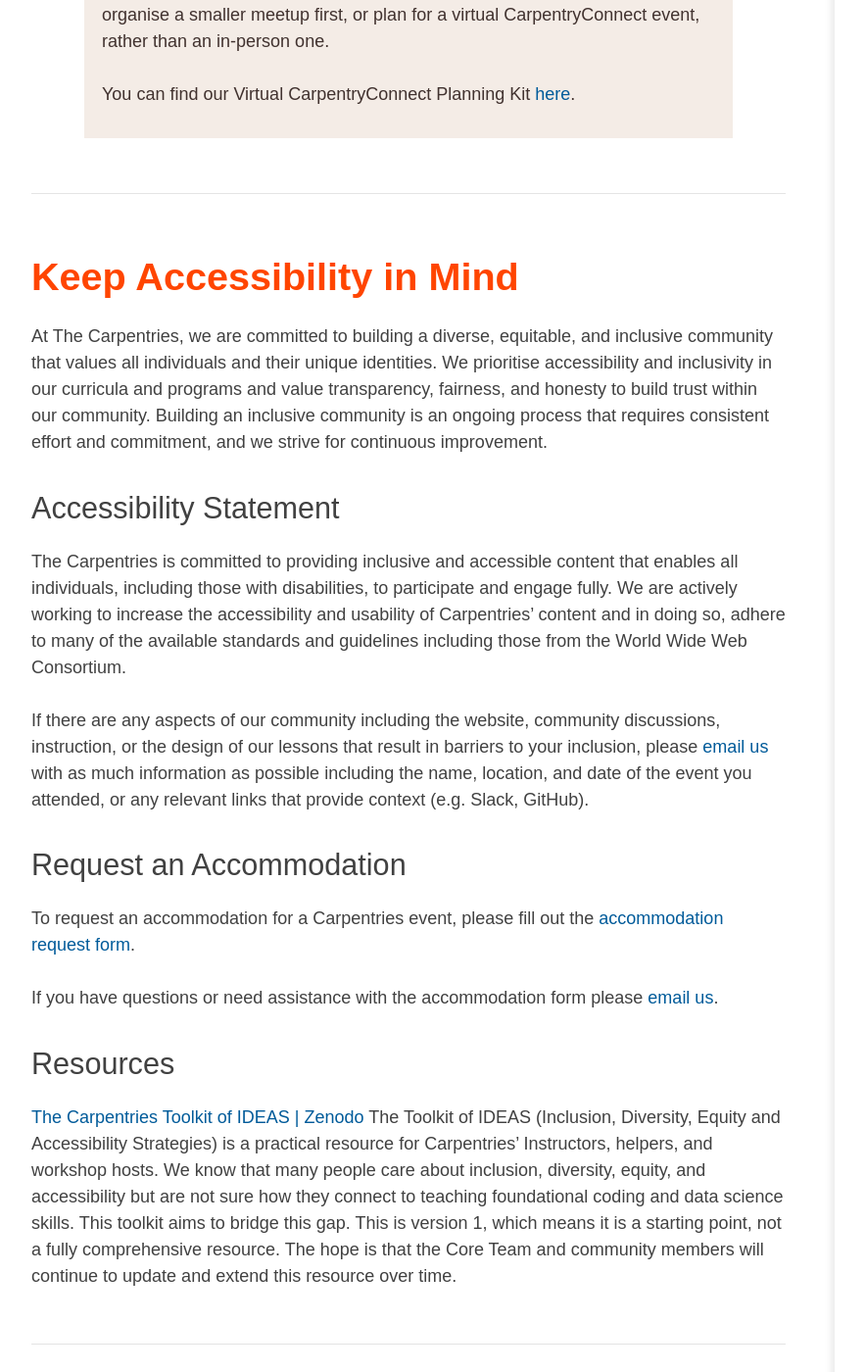
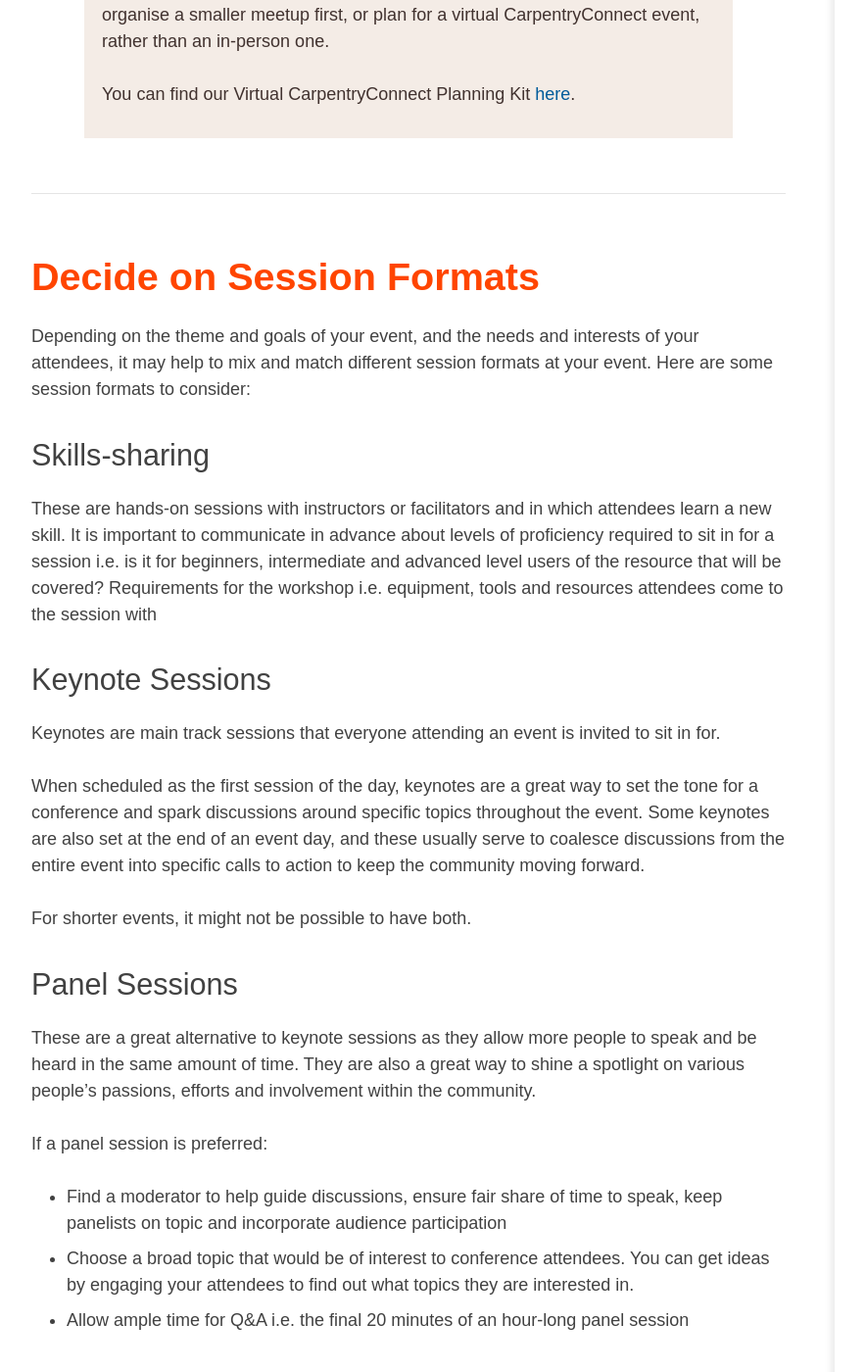
Before and after one commit to CarpentryConnect/carpentryconnect.org, a Jekyll site: the page built from in-person.markdown, in a window 1280 px wide and 1400 px high, scrolled down 3002 px. Shown: the whole window at 98% size, without its empty margins (88-971 px from the left). Built offline with Jekyll 4.4.1, drawn with Linux system fonts in a browser that asks for light colours; nearby versions of some CDN libraries; some of the changed text lies outside the part shown.

Commit message:
Revert "Update in-person.markdown"
This reverts commit 21a6e47dd0d26360ad355abd34a4e8186df13112.

```diff
--- a/in-person.markdown
+++ b/in-person.markdown
@@ -79,28 +79,9 @@ Sometimes the outcome of your first discussion is a decision to organise a small
 You can find our Virtual CarpentryConnect Planning Kit [here](/online).
 </div>
 
-## Keep Accessibility in Mind
-
-At The Carpentries, we are committed to building a diverse, equitable, and inclusive community that values all individuals and their unique identities. We prioritise accessibility and inclusivity in our curricula and programs and value transparency, fairness, and honesty to build trust within our community. Building an inclusive community is an ongoing process that requires consistent effort and commitment, and we strive for continuous improvement.
-
-### Accessibility Statement
-
-The Carpentries is committed to providing inclusive and accessible content that enables all individuals, including those with disabilities, to participate and engage fully. We are actively working to increase the accessibility and usability of Carpentries’ content and in doing so, adhere to many of the available standards and guidelines including those from the World Wide Web Consortium.
-
-If there are any aspects of our community including the website, community discussions, instruction, or the design of our lessons that result in barriers to your inclusion, please [email us](team@carpentries.org) with as much information as possible including the name, location, and date of the event you attended, or any relevant links that provide context (e.g. Slack, GitHub).
-
-### Request an Accommodation
-
-To request an accommodation for a Carpentries event, please fill out the [accommodation request form](https://carpentries.typeform.com/to/B2OSYaD0).
-
-If you have questions or need assistance with the accommodation form please [email us](team@carpentries.org).
-
-### Resources
-[The Carpentries Toolkit of IDEAS | Zenodo](https://zenodo.org/records/10391883) The Toolkit of IDEAS (Inclusion, Diversity, Equity and Accessibility Strategies) is a practical resource for Carpentries’ Instructors, helpers, and workshop hosts. We know that many people care about inclusion, diversity, equity, and accessibility but are not sure how they connect to teaching foundational coding and data science skills. This toolkit aims to bridge this gap. This is version 1, which means it is a starting point, not a fully comprehensive resource. The hope is that the Core Team and community members will continue to update and extend this resource over time.
-
 ## Decide on Session Formats
 
-Depending on the theme and goals of your event, as well as the needs and interests of your attendees, it may help to mix and match different session formats at your event. Here are some session formats to consider:
+Depending on the theme and goals of your event, and the needs and interests of your attendees, it may help to mix and match different session formats at your event. Here are some session formats to consider:
 
 ### Skills-sharing {#Skills-sharing}
 
```
